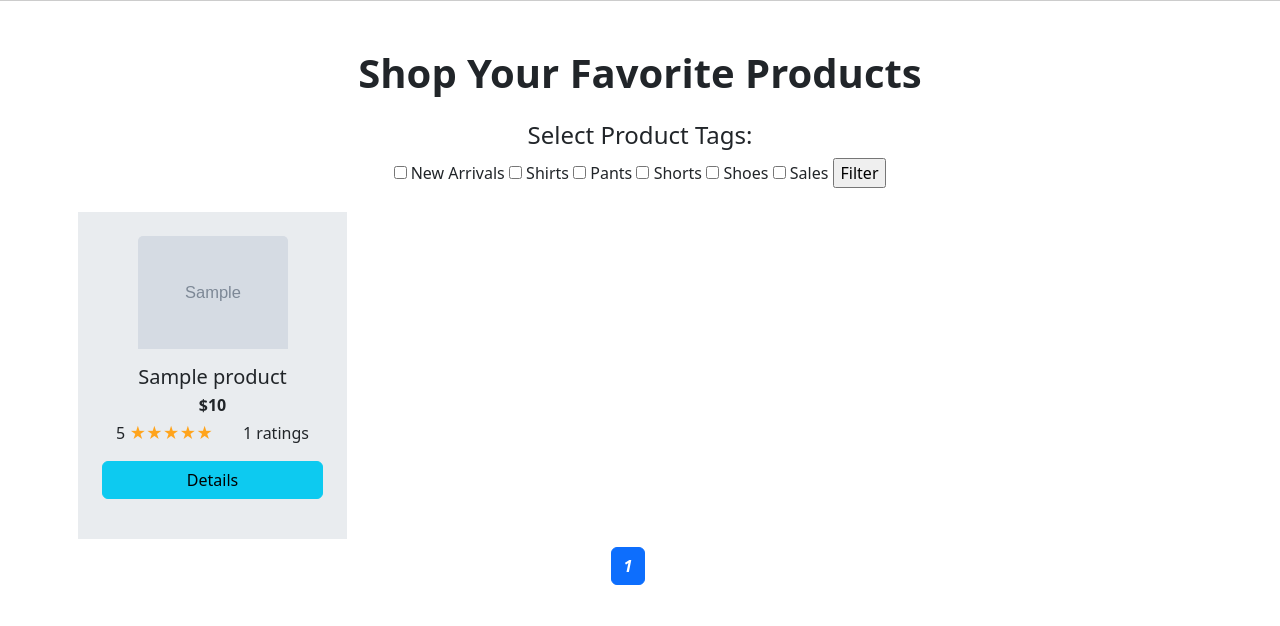
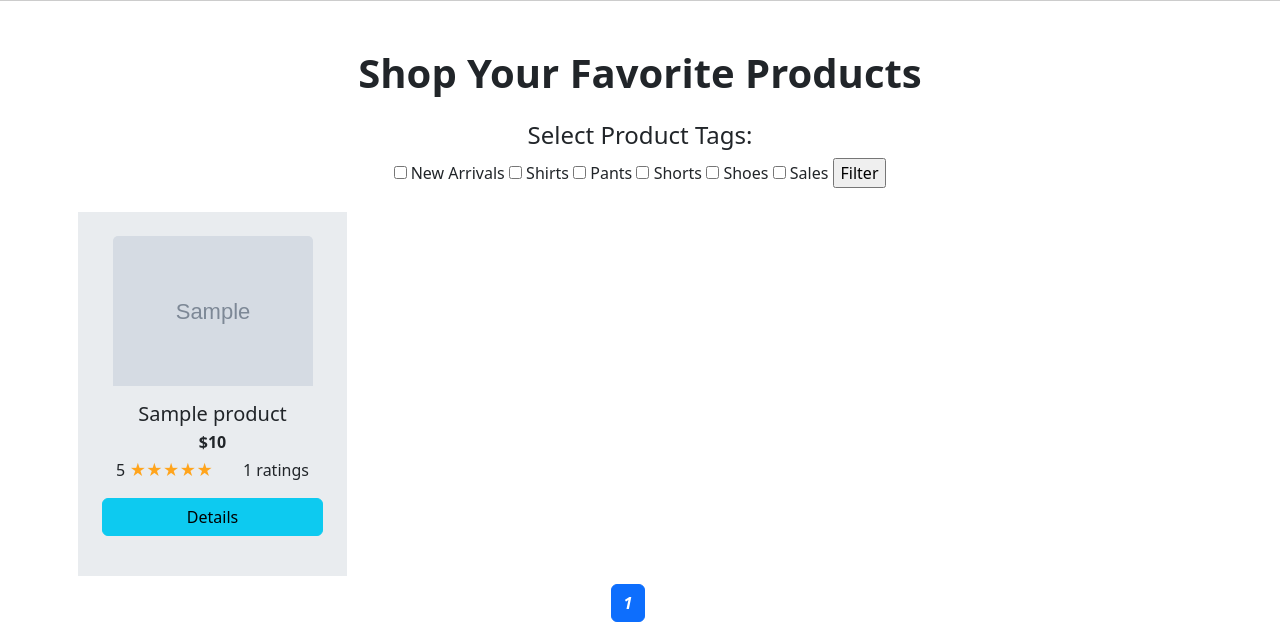
Before and after one commit to Zwill1/PHP-PRODUCT-UPLOAD-V2, a PHP site: page /PHP-PRODUCT-UPLOAD-v2/index.php in a window 1280 px wide. Shown: the part 595-1221 px from the top of the page. Run offline with PHP 8.4, Linux system fonts and the light colour scheme; tables that the repository leaves empty or names only in its code hold one stand-in row (values such as "Sample post"); grey boxes marked "Sample" are stand-in pictures; grey boxes labelled with a size stand in for pictures from a placeholder-image service; data that the repository does not hold is empty; some libraries are stand-ins or nearby versions.

Commit message:
working on card styles for same height images

```diff
--- a/index.php
+++ b/index.php
@@ -133,7 +133,7 @@
                     <div class="col-sm-12 col-md-6 col-lg-4 col-xl-3 p-2">
                         <div class="card border-0 p-2 rounded-0 bg-body-secondary py-4" id="product-<?php echo htmlspecialchars($row['prodid']); ?>">
                             <div class="d-flex justify-content-center">
-                                <img src="<?php echo htmlspecialchars($row['prodimage']); ?>" class="card-img-top" alt="<?php echo htmlspecialchars($row['prodname']); ?>" style="width: 150px;">
+                                <img src="<?php echo htmlspecialchars($row['prodimage']); ?>" class="card-img-top" alt="<?php echo htmlspecialchars($row['prodname']); ?>" style="height: 150px; width: auto;">
                             </div>
                             <div class="card-body">
                                 <div class="text-center">
```
